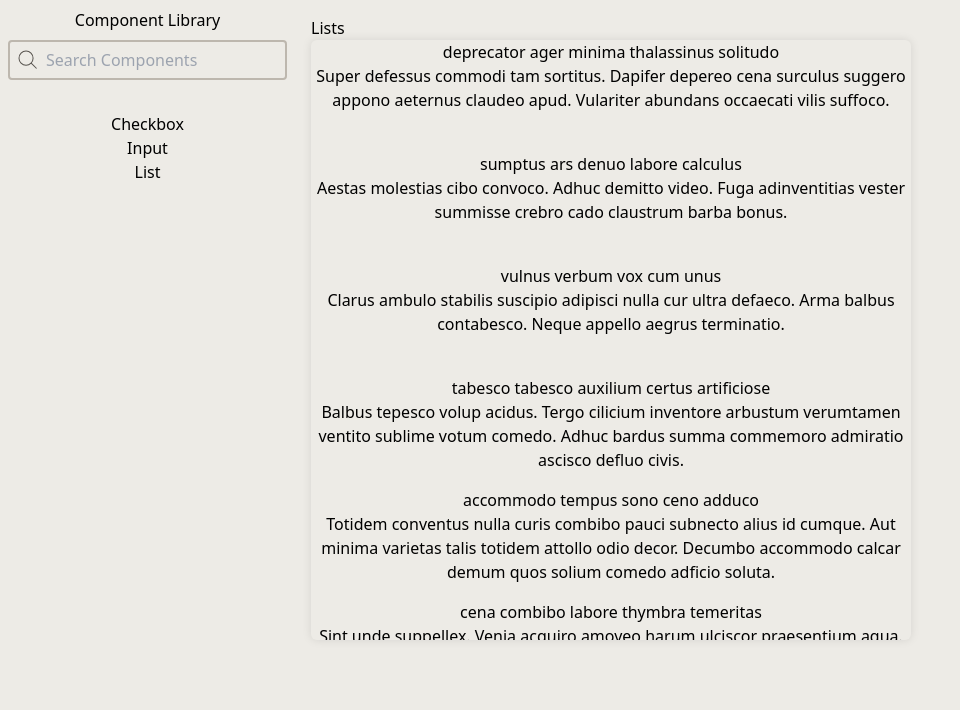
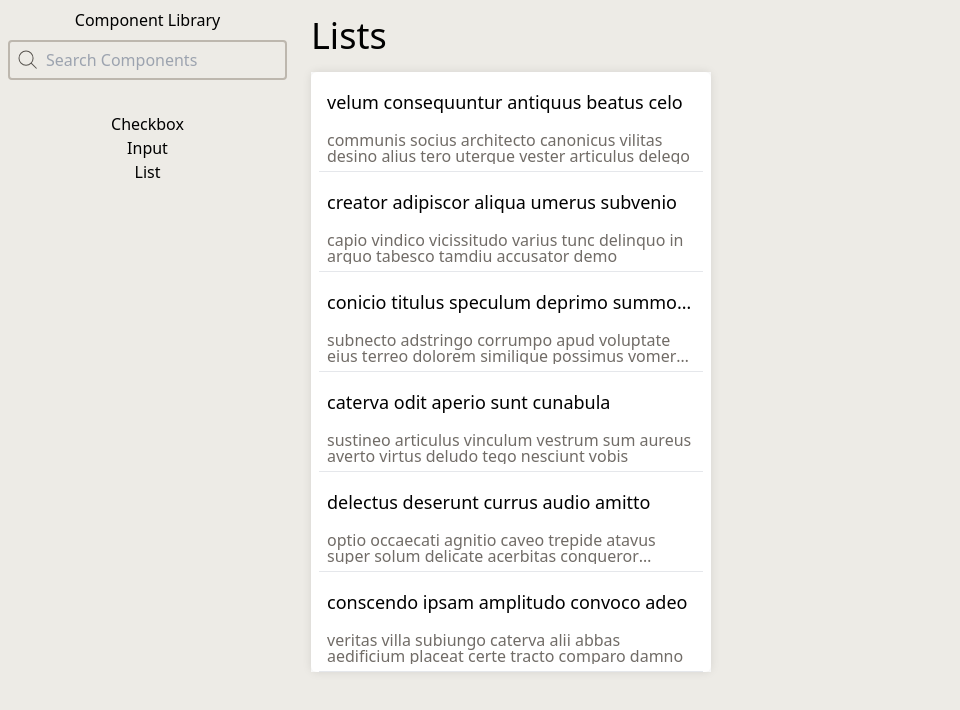
Before and after one commit to ks-rjjones/component-library, a React (Vite) app: page /components/list in a window 1280 px wide. Shown: the top 710 px of the page, without its empty margins (0-960 px from the left). Built offline with nearby package versions, Linux system fonts and the light colour scheme.

Commit message:
update titles and list styling

```diff
--- a/src/pages/checkboxPage.tsx
+++ b/src/pages/checkboxPage.tsx
@@ -8,7 +8,7 @@ export default function CheckboxPage() {
 
   return (
     <>
-      <h1 className="text-start">Checkboxes</h1>
+      <h1 className="mb-4 text-start text-2xl">Checkboxes</h1>
       <div className="max-w-[60%]">
         <Checkbox label="Checkbox" checked={checkbox} onChange={setCheckbox} />
         <Spacer />
--- a/src/pages/errorPage.tsx
+++ b/src/pages/errorPage.tsx
@@ -6,7 +6,7 @@ export default function ErrorPage() {
 
   return (
     <div className="flex h-full flex-col justify-center">
-      <h1 className="text-4xl">Oops!</h1>
+      <h1 className="mb-4 text-start text-4xl">Oops!</h1>
       <p>Sorry, an unexpected error has occurred.</p>
       <p>
         <i>
--- a/src/pages/inputPage.tsx
+++ b/src/pages/inputPage.tsx
@@ -23,7 +23,7 @@ export default function InputPage() {
 
   return (
     <>
-      <h1 className="m-6 mb-12 text-start text-4xl">Inputs</h1>
+      <h1 className="mb-4 text-start text-4xl">Inputs</h1>
       <div className="">
         <Input
           name="textInput"
--- a/src/pages/listPage.tsx
+++ b/src/pages/listPage.tsx
@@ -17,16 +17,21 @@ export default function ListPage() {
       new Array(1000).fill(null).map((_, id) => ({
         id: id,
         title: faker.lorem.words(5),
-        body: faker.lorem.sentences(3),
+        body: faker.lorem.words(12),
       }))
     );
   }, []);
 
   const ListItemComponent = ({ data }: ListItemProps<ListItemData>) => {
     return (
-      <div className="h-[112px] cursor-default hover:bg-primary-100">
-        <h6>{data.title}</h6>
-        <p>{data.body}</p>
+      <div className="relative h-[100px] w-full cursor-default overflow-hidden hover:bg-tertiary-100">
+        <h3 className="cursor-default select-none overflow-hidden text-ellipsis text-nowrap p-4 text-left text-lg font-medium">
+          {data.title}
+        </h3>
+        <p className="line-clamp-2 cursor-default select-none px-4 text-left text-base leading-none text-tertiary-700">
+          {data.body}
+        </p>
+        <hr className="absolute inset-x-2 bottom-0" />
       </div>
     );
   };
@@ -35,16 +40,19 @@ export default function ListPage() {
 
   return (
     <>
-      <h1 className="text-start">Lists</h1>
-      <div className="w-full">
+      <h1 className="mb-4 text-start text-4xl">Lists</h1>
+      <div className="flex max-w-fit bg-white">
         <List<ListItemData>
           height={600}
-          width={600}
+          width={400}
           itemCount={listData.length}
-          itemSize={112}
+          itemSize={100}
           data={listData}
           ListItemComponent={ListItemComponent}
-          style={{ boxShadow: "0 0 10px rgba(0, 0, 0, 0.1)", borderRadius: "6px" }}
+          style={{
+            boxShadow: "0 0 10px rgba(0, 0, 0, 0.1)",
+            borderRadius: "6px",
+          }}
         />
         <Spacer />
       </div>
```
